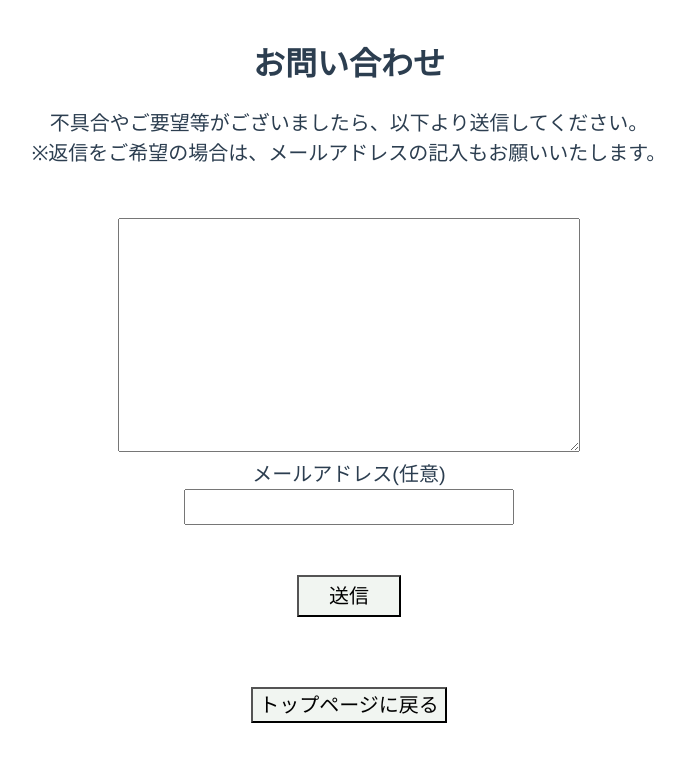
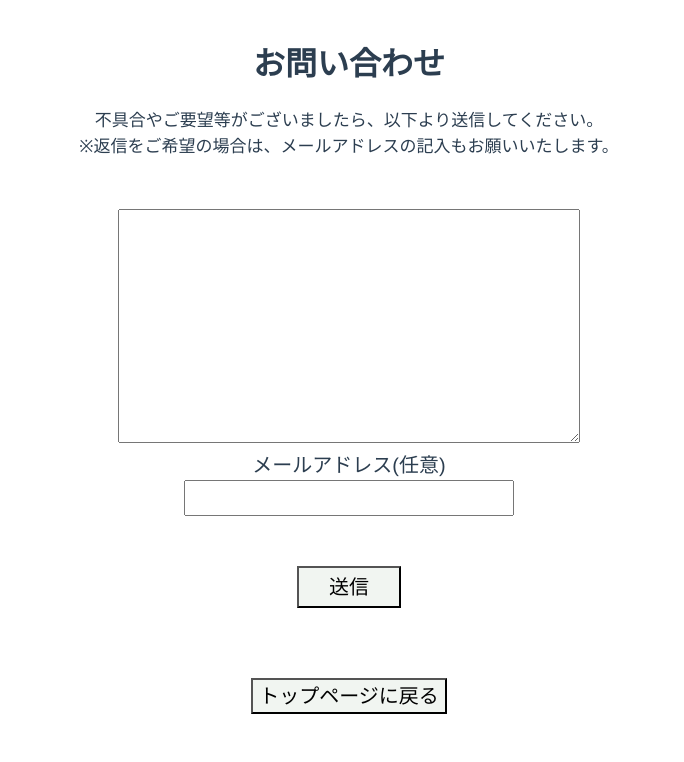
Before and after one commit to Ki-Linux/front_quiz, a Vue app: page /form in a window 1280 px wide. Shown: the top 762 px of the page, without its empty margins (291-975 px from the left). Built offline with nearby package versions, Linux system fonts and the light colour scheme; what vue-head would draw is missing.

Commit message:
form size chaenge and remove webkit

```diff
--- a/src/views/form.vue
+++ b/src/views/form.vue
@@ -170,7 +170,7 @@ $breakpoint: (
 #form {
     margin: 40px 30px 0;
     .titleDes p {
-            font-size: 20px;
+            font-size: 17px;//20
             margin: 20px 0 50px;
     }
 
@@ -204,7 +204,6 @@ $breakpoint: (
         }
 
         input[type="submit"] {
-            -webkit-appearance: none;
             background-color: rgba(234, 241, 234, 0.678);
             margin: 30px 0 70px;
             font-size: 20px;
```
